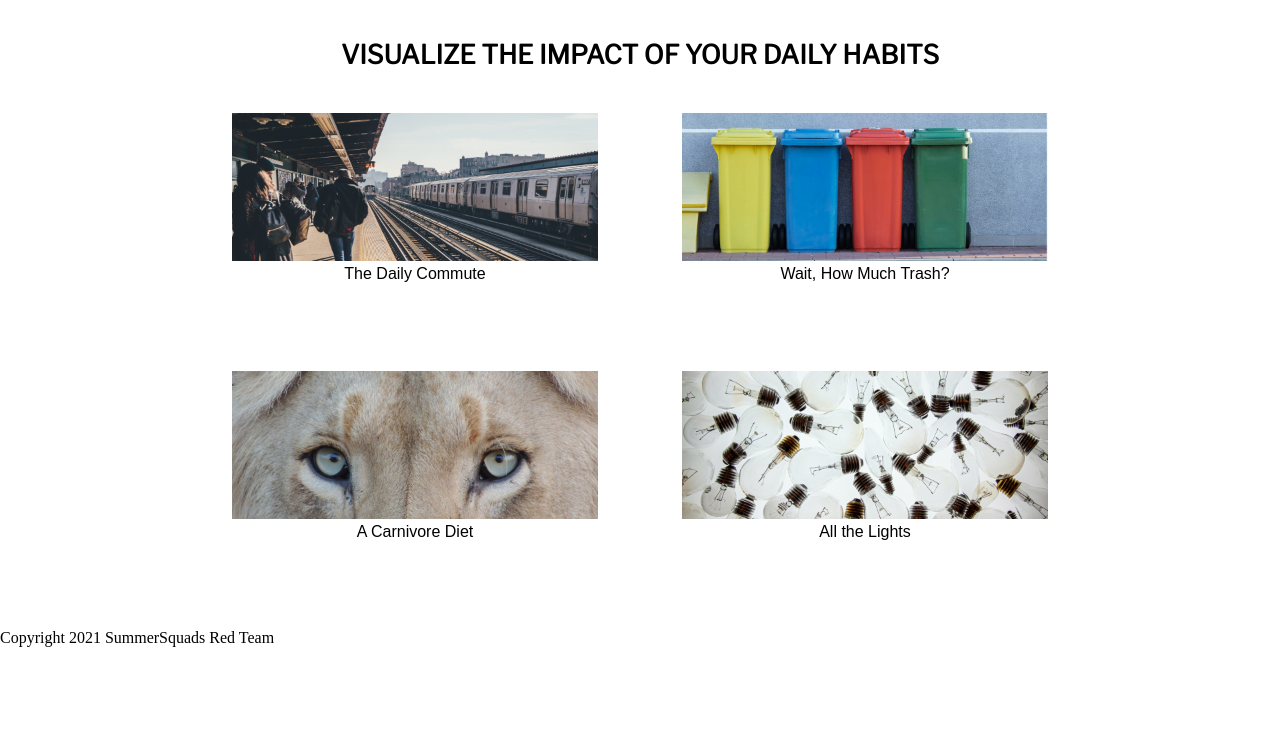
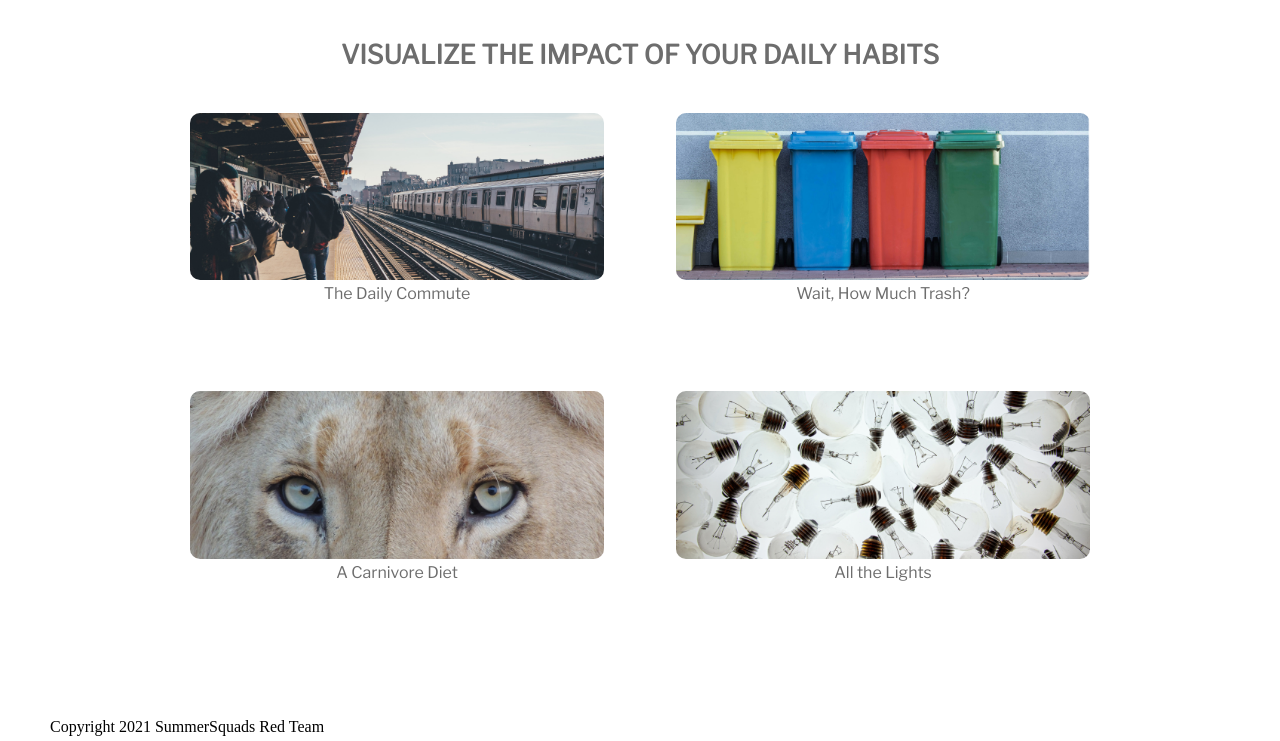
Before and after one commit to Summer-Squads-Red-Awesome/SS-Project, a Gatsby site: page / in a window 1280 px wide. Shown: the part 59-800 px from the top of the page. Built offline with nearby package versions, Linux system fonts and the light colour scheme; Gatsby itself is replaced by a stand-in of ours.

Commit message:
grid adjustments, images grow and shrink now

```diff
--- a/src/styles/global.css
+++ b/src/styles/global.css
@@ -22,7 +22,9 @@ content {
 }
 
 footer {
-  bottom: 0;
+  bottom: 5px;
+  left: 50px;
+  position: fixed;
 }
 
 .layout {
@@ -37,6 +39,7 @@ footer {
   font-size: 26px;
   font-family: Libre Franklin, sans-serif;
   font-weight: bold;
+  color: #6d6d6d;
   margin: 24px;
   padding: 10px;
   height: 48px;
@@ -47,6 +50,7 @@ footer {
 .grid-container {
   display: grid;
   justify-items: center;
+  grid-column-gap: 8%;
   grid-template-columns: 1fr 1fr;
   margin: 20px 190px 0px 190px;
 }
@@ -78,7 +82,7 @@ footer {
   display: flex;
   align-items: center;
   justify-content: center;
-  width: 366px;
+  width: auto;
   background-color: #ffff;
   margin-bottom: 88px;
 }
@@ -86,14 +90,19 @@ footer {
 .home-link {
   flex: 1 0 auto;
   color: black;
-  font-family: Arial, Helvetica, sans-serif;
+  font-family: Libre Franklin, sans-serif;
+  font-size: 16px;
+  font-weight: semi-bold;
+  color: #6d6d6d;
 }
+
 a {
   text-decoration: none;
 }
 
 .cover-image {
   width: 100%;
+  border-radius: 10px;
 }
 
 nav {
```
